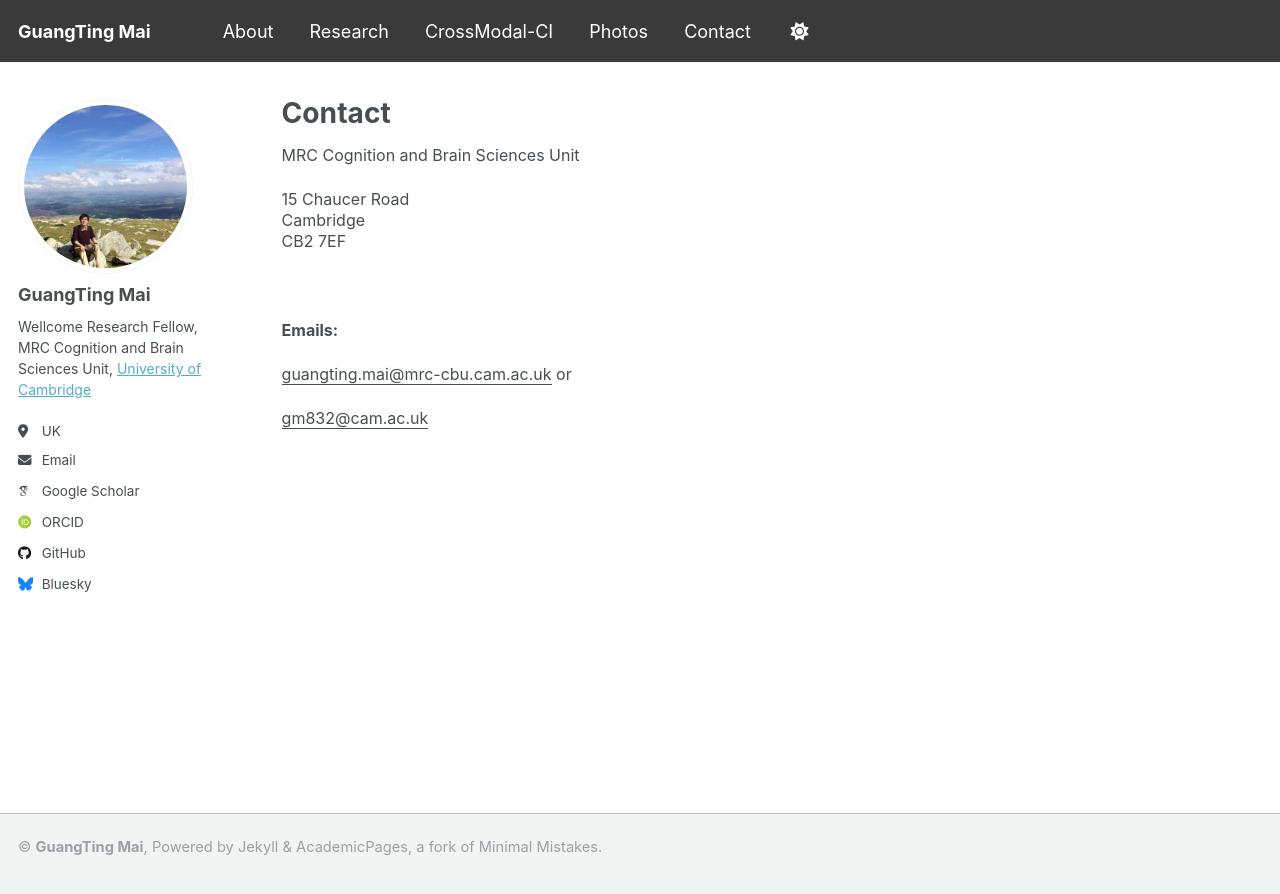
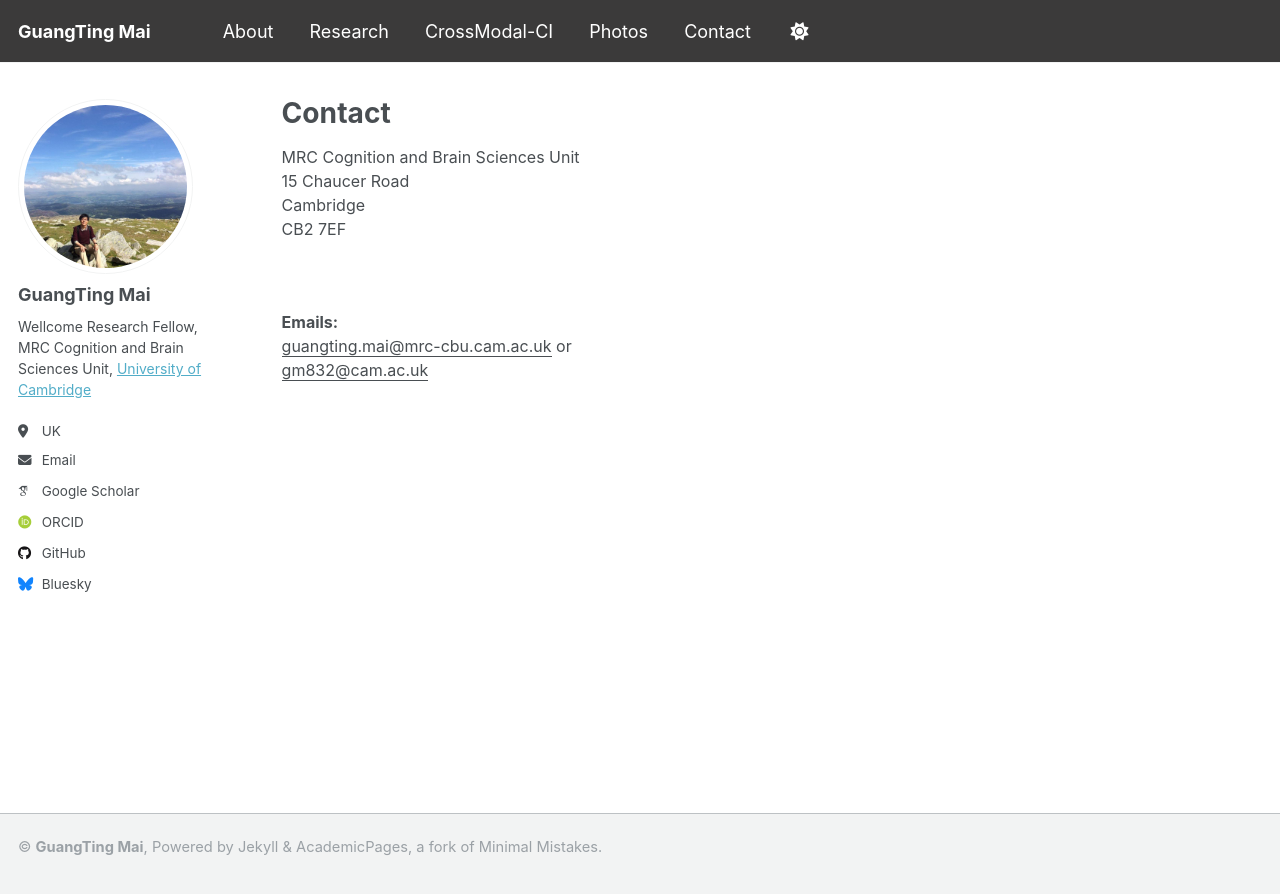
Before and after one commit to guangtingmai/guangtingmai.github.io, a Jekyll site: the page built from _pages/contact.html, in a window 1280 px wide. Shown: the top 894 px of the page. Built offline with Jekyll 4.4.1, drawn with Linux system fonts in a browser that asks for light colours; some web fonts are replaced.

Commit message:
Update contact.html

```diff
--- a/_pages/contact.html
+++ b/_pages/contact.html
@@ -7,14 +7,14 @@
 #  - /resume
 ---
 <p>
-  <span style="font-size: 12pt;line-height: 1.3;display: block;">MRC Cognition and Brain Sciences Unit</span></p>
-  <span style="font-size: 12pt;line-height: 1.3;display: block;">15 Chaucer Road</span>
-  <span style="font-size: 12pt;line-height: 1.3;display: block;">Cambridge</span>
-  <span style="font-size: 12pt;line-height: 1.3;display: block;">CB2 7EF</span>
+  <span style="font-size: 12pt;line-height: 1.5;display: block;">MRC Cognition and Brain Sciences Unit</span>
+  <span style="font-size: 12pt;line-height: 1.5;display: block;">15 Chaucer Road</span>
+  <span style="font-size: 12pt;line-height: 1.5;display: block;">Cambridge</span>
+  <span style="font-size: 12pt;line-height: 1.5;display: block;">CB2 7EF</span>
 </p>
 <br>
 <p>
-  <span style="font-size: 12pt;line-height: 1.3;display: block"><strong>Emails:</strong></span></p>
-  <span style="font-size: 12pt;line-height: 1.3;display: block"><u>guangting.mai@mrc-cbu.cam.ac.uk</u> or</span></p>
-  <span style="font-size: 12pt;line-height: 1.3;display: block"><u>gm832@cam.ac.uk</u></span>
+  <span style="font-size: 12pt;line-height: 1.5;display: block"><strong>Emails:</strong></span>
+  <span style="font-size: 12pt;line-height: 1.5;display: block"><u>guangting.mai@mrc-cbu.cam.ac.uk</u> or</span>
+  <span style="font-size: 12pt;line-height: 1.5;display: block"><u>gm832@cam.ac.uk</u></span>
 </p>
```
